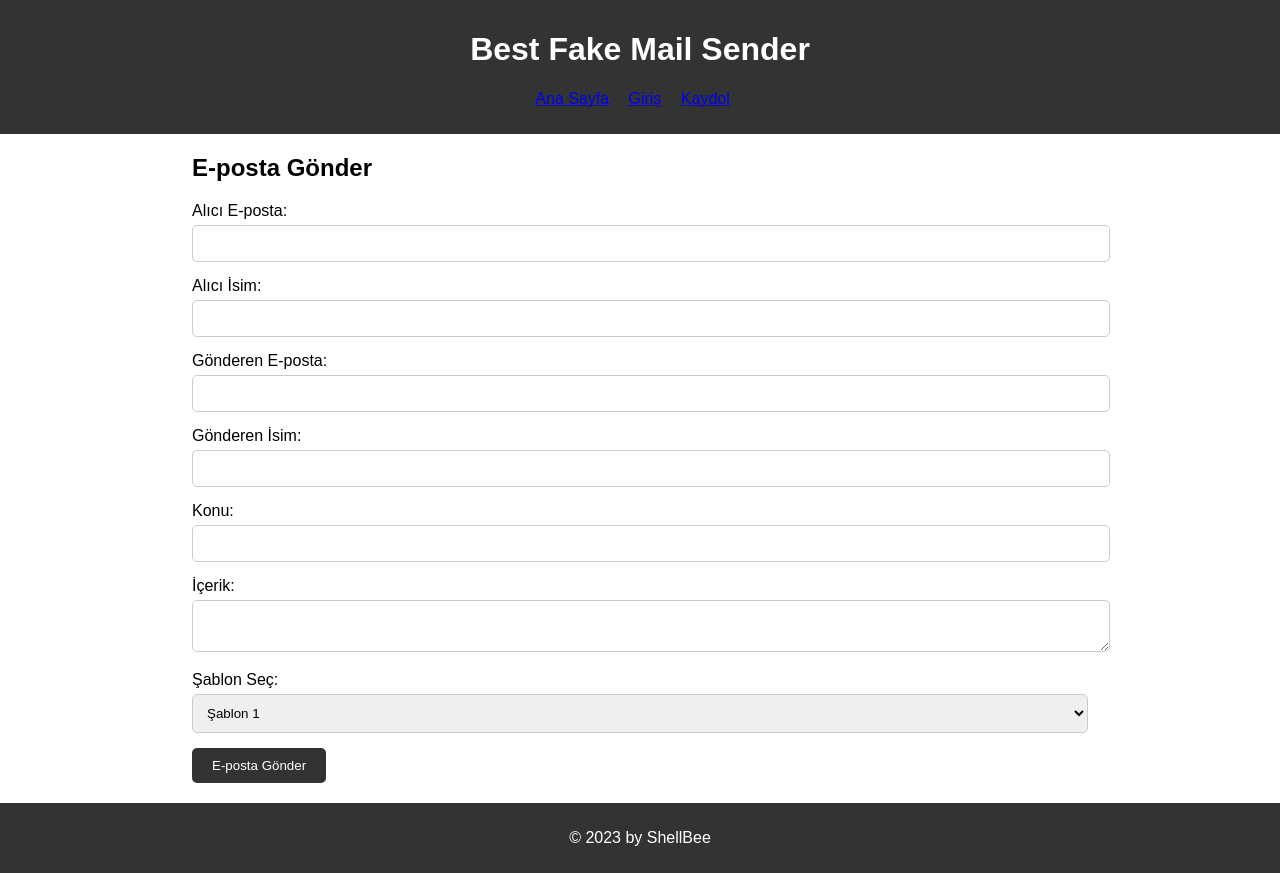
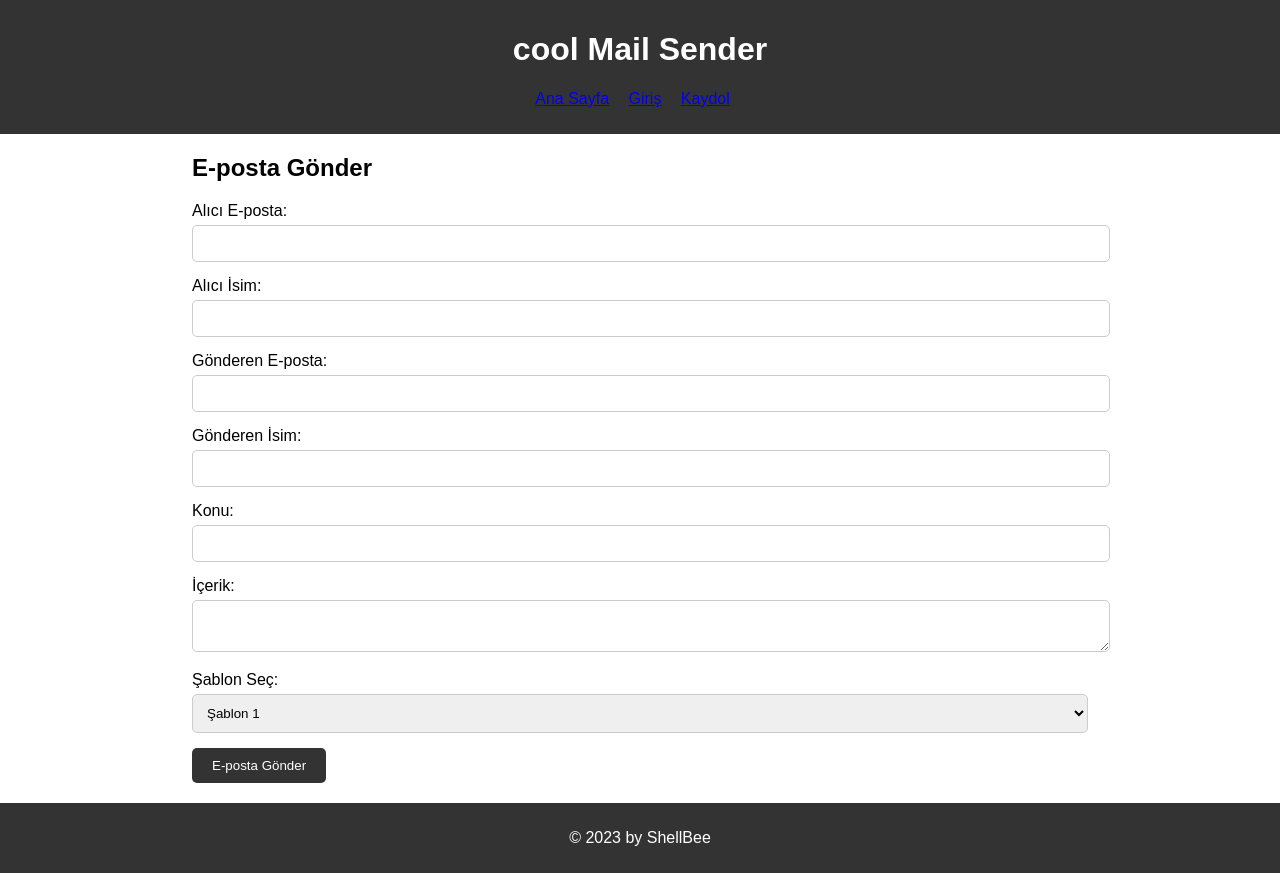
Before and after one commit to yunus-EmreX/fakemailsender, a plain HTML site: page index.html in a window 1280 px wide. Drawn offline with Linux system fonts and the light colour scheme.

Commit message:
Update index.html

```diff
--- a/index.html
+++ b/index.html
@@ -6,7 +6,7 @@
 </head>
 <body>
     <header>
-        <h1>Best Fake Mail Sender</h1>
+        <h1>cool Mail Sender</h1>
         <nav>
             <ul>
                 <li><a href="#">Ana Sayfa</a></li>
```
